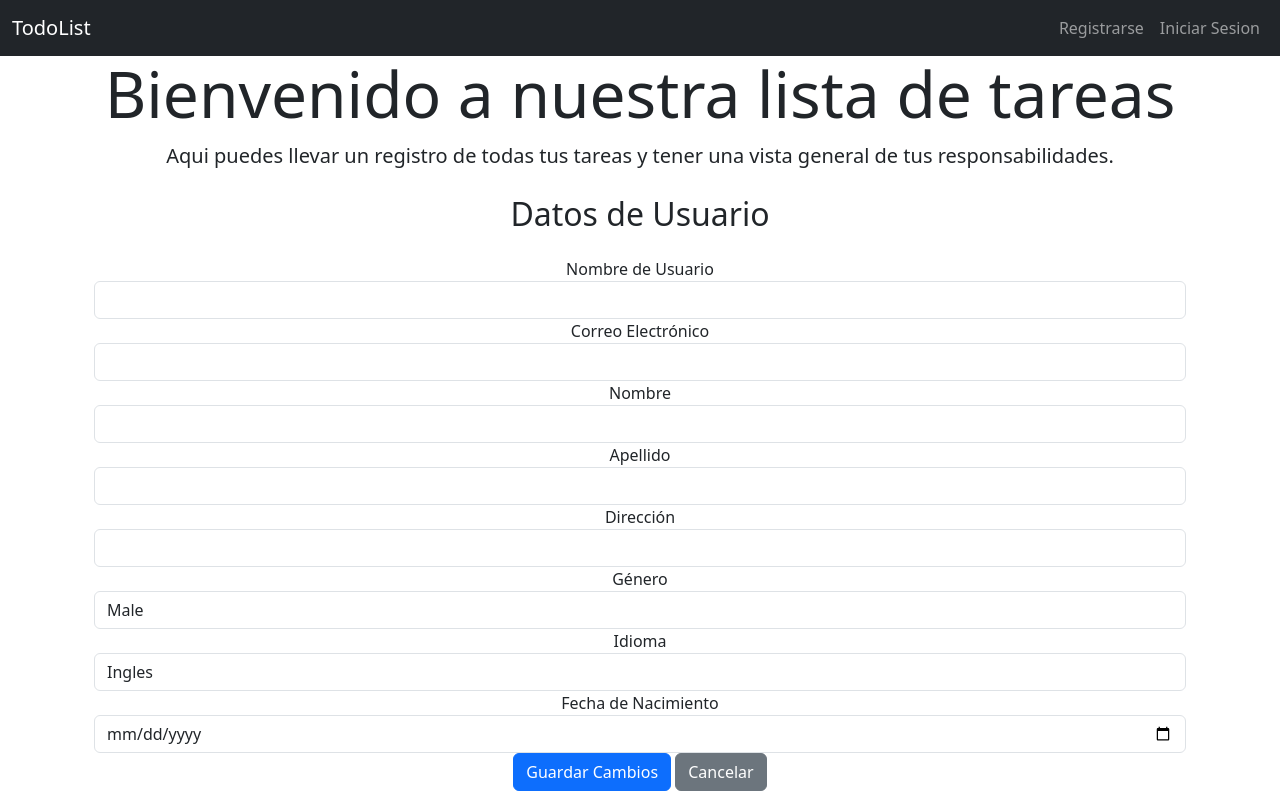
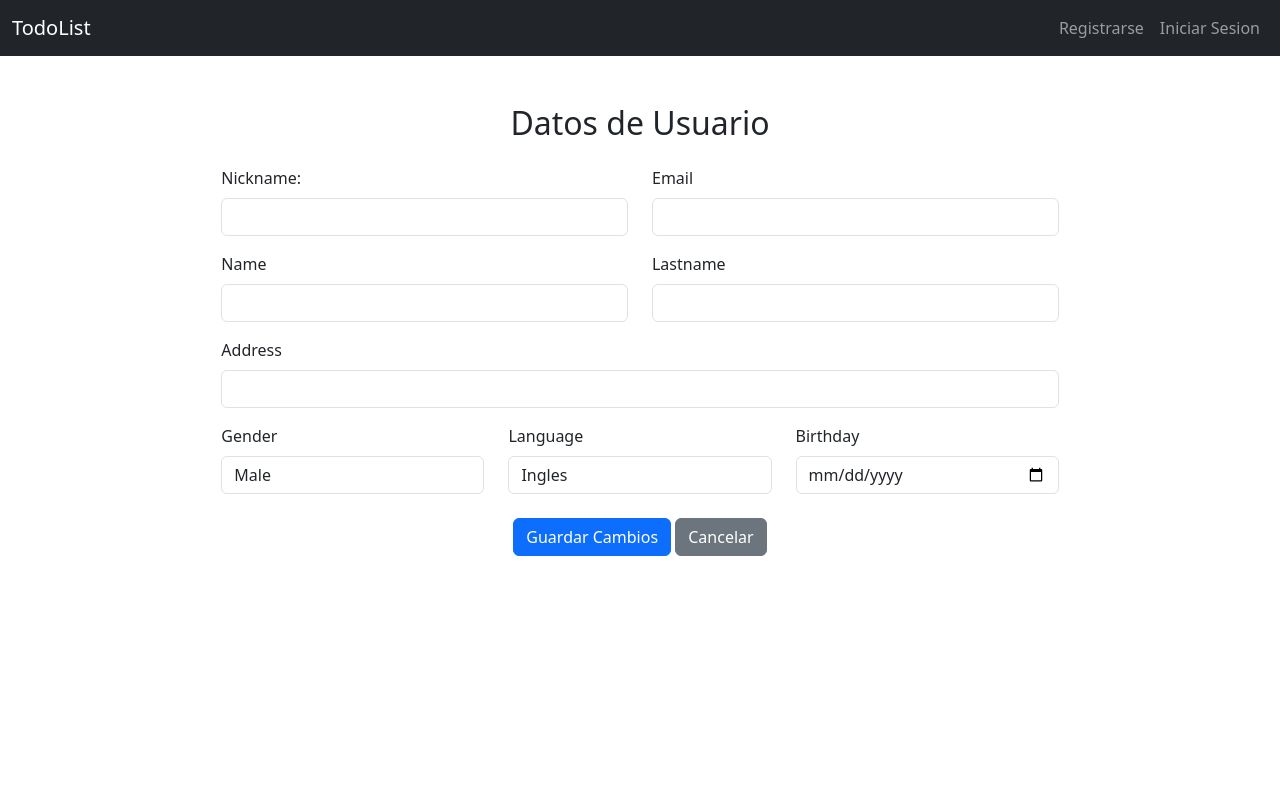
Before and after one commit to jesusalexis/todo-list, a Flask app: template todor/templates/account/profile.html in a window 1280 px wide. Run offline with Flask 3, Linux system fonts and the light colour scheme; the template is opened without the code that fills it: values that come from a table or form of the project are taken from there, others are empty.

Commit message:
RF update query html profile.html

```diff
--- a/forms.py
+++ b/forms.py
@@ -6,7 +6,7 @@ from wtforms.validators import DataRequired, Email, Length, Optional
 class UserForm(FlaskForm):
 
     username = StringField(
-        'Nickname',
+        'Nickname:',
         validators=[DataRequired(), Length(min=3, max=20, message="El nombre de usuario debe tener entre 3 y 20 caracteres.")]
     )
     password = PasswordField(
--- a/todor/templates/account/profile.html
+++ b/todor/templates/account/profile.html
@@ -4,20 +4,19 @@
 
 {% block content %}
 
-<div class="container-sm text-center">
-  <h1 class="display-3">Bienvenido a nuestra lista de tareas</h1>
 
-  <p class="lead">Aqui puedes llevar un registro de todas tus tareas y tener una vista general de tus
-    responsabilidades.</p>
-
-  <div class="container">
+</div>
+<div class="container-fluid my-5">
+  <div class="col-md-8 mx-auto">
     <h2 class="text-center my-4">Datos de Usuario</h2>
     <form method="POST" action="{{ url_for('user.edit_user', id=user.id) }}">
       {{ form.hidden_tag() }}
 
+      <!-- Agrupación compacta de campos -->
+      <div class="row mb-3">
         <!-- Campo Username -->
-      <div class="form-group">
-        <label for="username">Nombre de Usuario</label>
+        <div class="col-md-6">
+          {{ form.username.label(class="form-label") }}
           {{ form.username(class="form-control", id="username") }}
           {% for error in form.username.errors %}
           <small class="text-danger">{{ error }}</small>
@@ -25,17 +24,19 @@
         </div>
 
         <!-- Campo Email -->
-      <div class="form-group">
-        <label for="email">Correo Electrónico</label>
+        <div class="col-md-6">
+          {{ form.email.label(class="form-label") }}
           {{ form.email(class="form-control", id="email") }}
           {% for error in form.email.errors %}
           <small class="text-danger">{{ error }}</small>
           {% endfor %}
         </div>
+      </div>
 
+      <div class="row mb-3">
         <!-- Campo Name -->
-      <div class="form-group">
-        <label for="name">Nombre</label>
+        <div class="col-md-6">
+          {{ form.name.label(class="form-label") }}
           {{ form.name(class="form-control", id="name") }}
           {% for error in form.name.errors %}
           <small class="text-danger">{{ error }}</small>
@@ -43,26 +44,30 @@
         </div>
 
         <!-- Campo Lastname -->
-      <div class="form-group">
-        <label for="lastname">Apellido</label>
+        <div class="col-md-6">
+          {{ form.lastname.label(class="form-label") }}
           {{ form.lastname(class="form-control", id="lastname") }}
           {% for error in form.lastname.errors %}
           <small class="text-danger">{{ error }}</small>
           {% endfor %}
         </div>
+      </div>
 
+      <div class="row mb-3">
         <!-- Campo Address -->
-      <div class="form-group">
-        <label for="address">Dirección</label>
+        <div class="col-md-12">
+          {{ form.address.label(class="form-label") }}
           {{ form.address(class="form-control", id="address") }}
           {% for error in form.address.errors %}
           <small class="text-danger">{{ error }}</small>
           {% endfor %}
         </div>
+      </div>
 
+      <div class="row mb-3">
         <!-- Campo Gender -->
-      <div class="form-group">
-        <label for="gender">Género</label>
+        <div class="col-md-4">
+          {{ form.gender.label(class="form-label") }}
           {{ form.gender(class="form-control", id="gender") }}
           {% for error in form.gender.errors %}
           <small class="text-danger">{{ error }}</small>
@@ -70,8 +75,8 @@
         </div>
 
         <!-- Campo Language -->
-      <div class="form-group">
-        <label for="language">Idioma</label>
+        <div class="col-md-4">
+          {{ form.language.label(class="form-label") }}
           {{ form.language(class="form-control", id="language") }}
           {% for error in form.language.errors %}
           <small class="text-danger">{{ error }}</small>
@@ -79,23 +84,22 @@
         </div>
 
         <!-- Campo Birthday -->
-      <div class="form-group">
-        <label for="birthday">Fecha de Nacimiento</label>
+        <div class="col-md-4">
+          {{ form.birthday.label(class="form-label") }}
           {{ form.birthday(class="form-control", id="birthday") }}
           {% for error in form.birthday.errors %}
           <small class="text-danger">{{ error }}</small>
           {% endfor %}
         </div>
+      </div>
+
 
       <!-- Botones -->
-      <div class="form-group text-center">
+      <div class="text-center mt-4">
         <button type="submit" class="btn btn-primary">Guardar Cambios</button>
-        <a href="" class="btn btn-secondary">Cancelar</a>
+        <a href="#" class="btn btn-secondary">Cancelar</a>
       </div>
     </form>
   </div>
-
-
 </div>
-
 {% endblock %}
--- a/todor/user.py
+++ b/todor/user.py
@@ -20,6 +20,6 @@ def edit_user(id):
     #     form.populate_obj(user)
     #     db.session.commit()
     #   #  flash("Usuario actualizado correctamente.", "success")
-    #     return redirect(url_for('user.list_users'))  # Cambia según tus rutas
+    #     return redirect(url_for('user.list_users'))  # Cambia según tus rutas user=user
 
     return render_template('account/profile.html', form=form, user=user)
```
Lines whose indentation alone changed are shown as unchanged.
